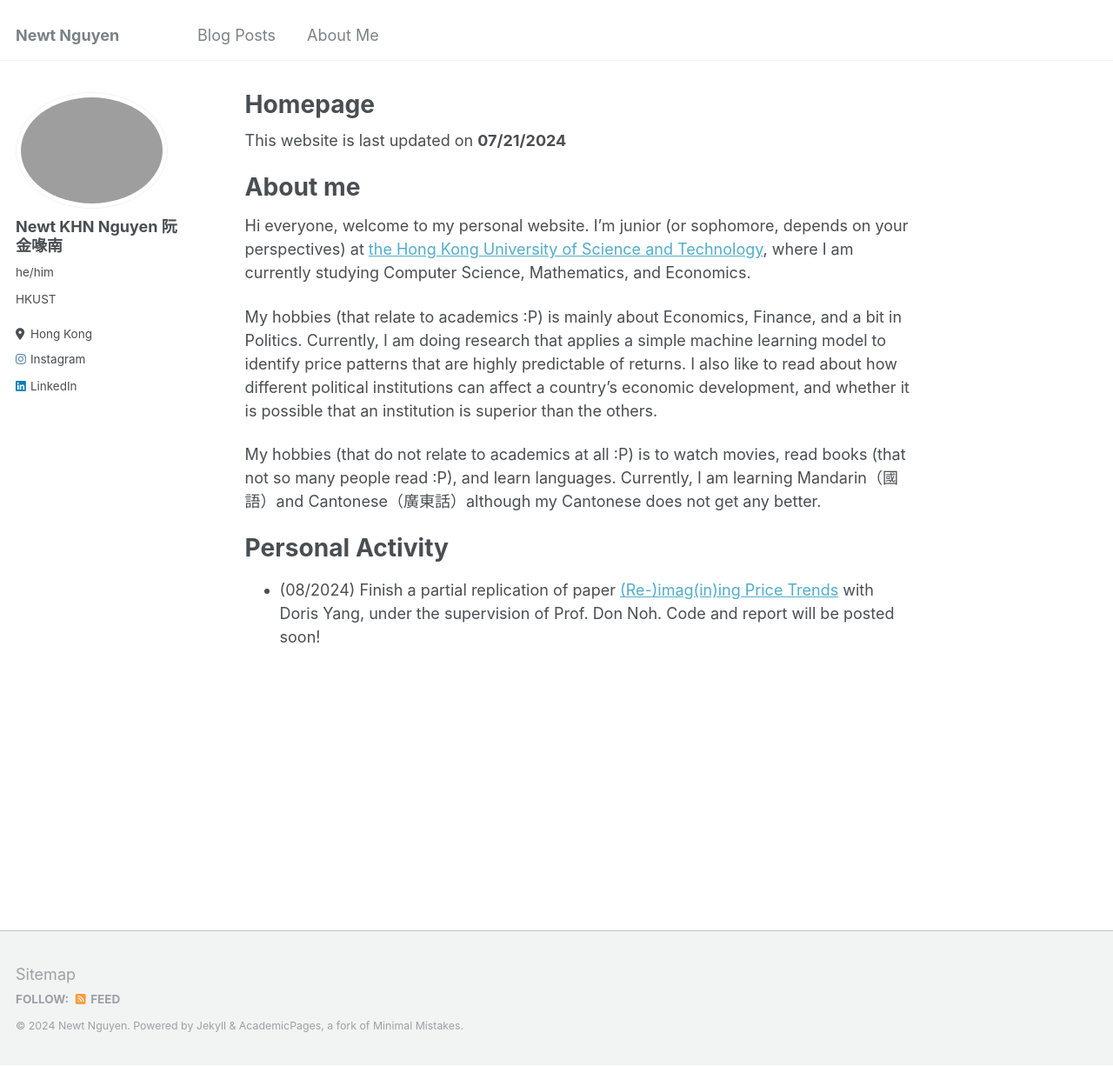
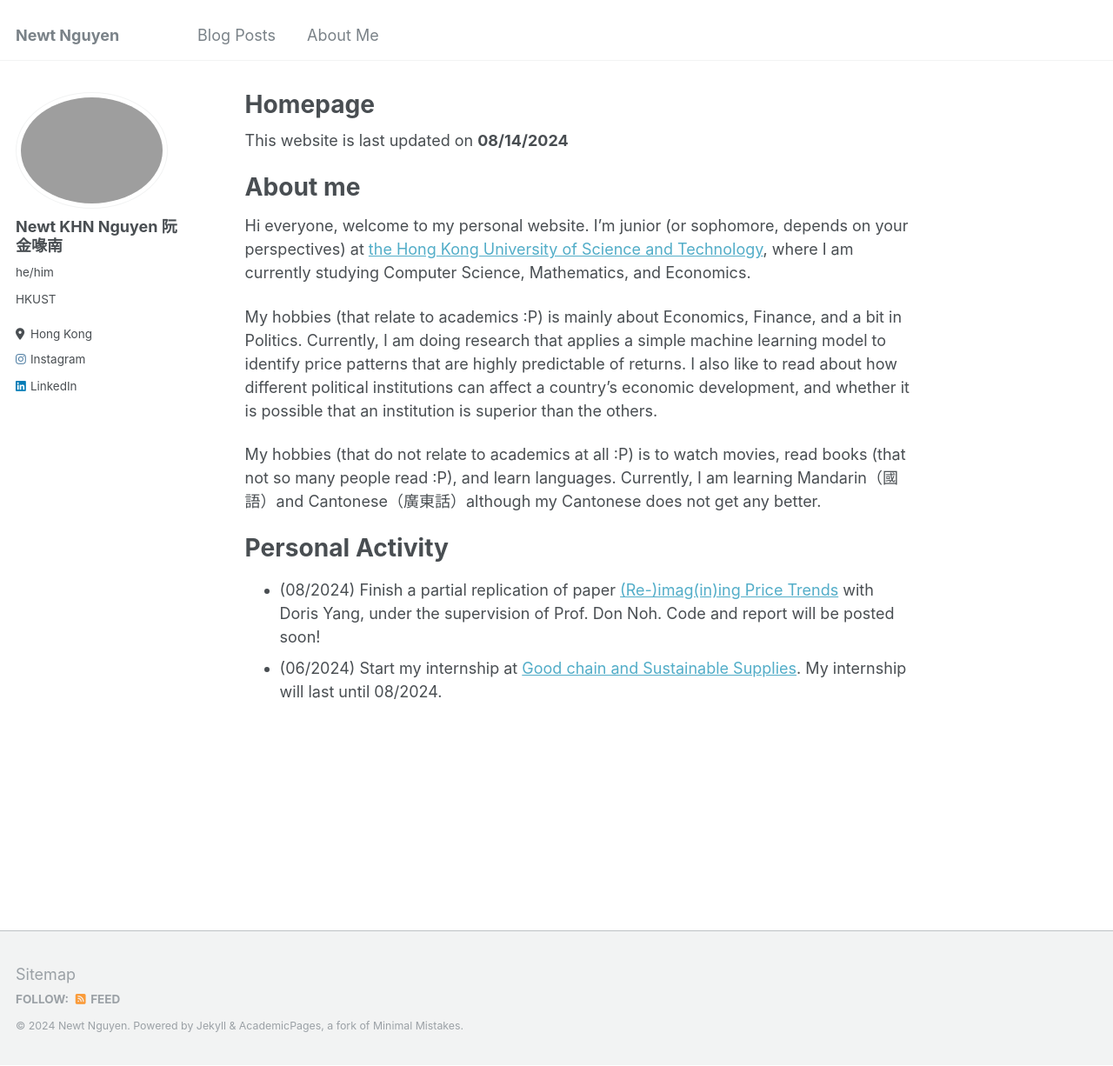
Before and after one commit to newtdes/newtdes.github.io, a Jekyll site: the page built from _pages/about.md, in a window 1280 px wide and 1226 px high. Shown: the whole window at 87% size. Built offline with Jekyll 4.4.1, drawn with Linux system fonts in a browser that asks for light colours.

Commit message:
Change Personal Activity

```diff
--- a/_pages/about.md
+++ b/_pages/about.md
@@ -7,7 +7,7 @@ redirect_from:
   - /about.html
 ---
 
-This website is last updated on **07/21/2024**
+This website is last updated on **08/14/2024**
 
 About me
 ======
@@ -20,3 +20,4 @@ My hobbies (that do not relate to academics at all :P) is to watch movies, read
 Personal Activity
 ======
 * (08/2024) Finish a partial replication of paper [(Re-)imag(in)ing Price Trends](https://economics.yale.edu/research/re-imagining-price-trends) with Doris Yang, under the supervision of Prof. Don Noh. Code and report will be posted soon!
+* (06/2024) Start my internship at [Good chain and Sustainable Supplies](https://www.good-chain.com/). My internship will last until 08/2024.
```
